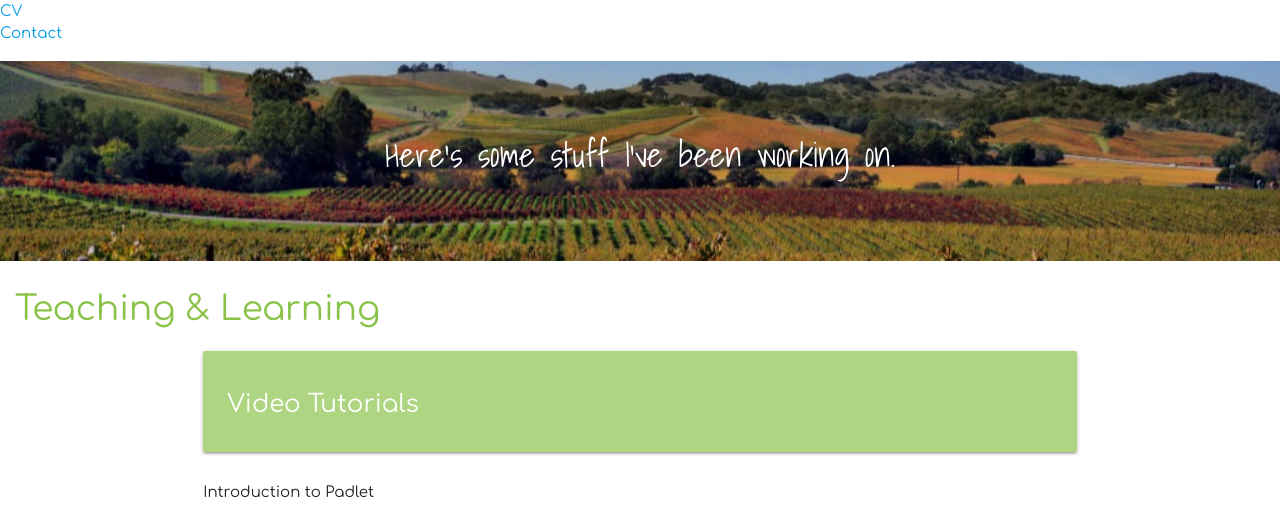
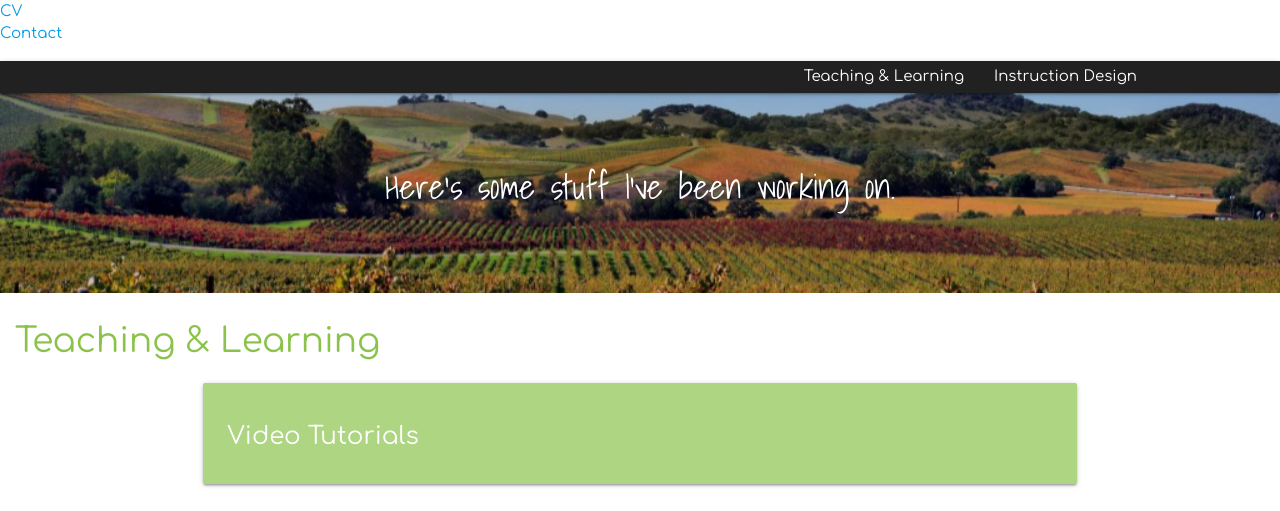
Before and after one commit to wocaldwell/mallon-website, a plain HTML site: page index.html at #!/portfolio in a window 1280 px wide. Shown: the part 146-657 px from the top of the page. Drawn offline with nearby package versions, Linux system fonts and the light colour scheme; some packages are replaced by stand-ins of ours.

Commit message:
added subnav to portfolio page

```diff
--- a/app/controllers/PortfolioCtrl.js
+++ b/app/controllers/PortfolioCtrl.js
@@ -1,6 +1,6 @@
 "use strict";
 
-app.controller("PortfolioCtrl", function($scope, $window, $location, $anchorScroll, JsonFactory){
+app.controller("PortfolioCtrl", function($scope, $window, $location, JsonFactory, AnchorScrollFactory){
 
     // make this link appear "active"
     $("#portfolio-link").addClass("active");
@@ -9,18 +9,19 @@ app.controller("PortfolioCtrl", function($scope, $window, $location, $anchorScro
     $("#cv-link").removeClass("active");
     $("#home-link").removeClass("active");
 
+    // compensate scroll-links for fixed navs
+    AnchorScrollFactory.setHeightOffset(100);
+
+    // make links go to selected section of page on click
+    $scope.goToSection = function(section){
+        AnchorScrollFactory.scrollToSection(section);
+    };
 
     $(document).ready(function(){
         $('.parallax').parallax();
         $('.collapsible').collapsible();
-        // $('ul.tabs').tabs();
     });
 
-    // for possible nav
-    // $scope.scrollTo = function(id) {
-    //     $location.hash(id);
-    //     $anchorScroll();
-    // };
 
     JsonFactory.getJsonData("assets/jsons/embedded.json")
     .then(function(returnedData){
--- a/partials/portfolio.html
+++ b/partials/portfolio.html
@@ -1,15 +1,13 @@
-<!-- <div class="navbar-fixed">
-    <nav class="nav-extended">
-        <div class="nav-content">
-            <ul class="tabs">
-                <li class="tab"><a href="" ng-click="scrollTo('tutorials')">Tutorials</a></li>
-                <li class="tab"><a ng-click="scrollTo('assessment')">Assessment</a></li>
-                <li class="tab"><a href="#test3">Disabled Tab</a></li>
-                <li class="tab"><a href="#test4">Test 4</a></li>
+<div class="navbar-fixed sub-nav hide-on-small-only">
+    <nav class="sub-nav grey darken-4">
+        <div class="nav-wrapper container">
+            <ul class="right">
+                <li ng-click="goToSection('section-teaching')"><a href="">Teaching & Learning</a></li>
+                <li ng-click="goToSection('section-instruction')"><a href="">Instruction Design</a></li>
             </ul>
         </div>
     </nav>
-</div> -->
+</div>
 <div id="top-parallax" class="parallax-container valign-wrapper">
     <div class="parallax">
         <img class="darken-image" src="assets/images/vineyard.jpg">
@@ -19,7 +17,7 @@
     </div>
 </div>
 <div class="section white">
-    <h4 class="light-green-text darken-2 section-header">Teaching & Learning</h4>
+    <h4 id="section-teaching" class="light-green-text darken-2 section-header">Teaching & Learning</h4>
     <div id="tutorials" class="row container">
         <div class="col s12">
             <div class="card-panel light-green lighten-2">
@@ -108,7 +106,7 @@
     <div class="parallax"><img src="assets/images/spike-ricky.jpg"></div>
 </div>
 <div class="section white">
-    <h4 class="light-green-text darken-2 section-header">Instruction Design</h4>
+    <h4 id="section-instruction" class="light-green-text darken-2 section-header">Instruction Design</h4>
     <div class="row container">
         <div class="col s12">
             <div class="card hoverable">
```
